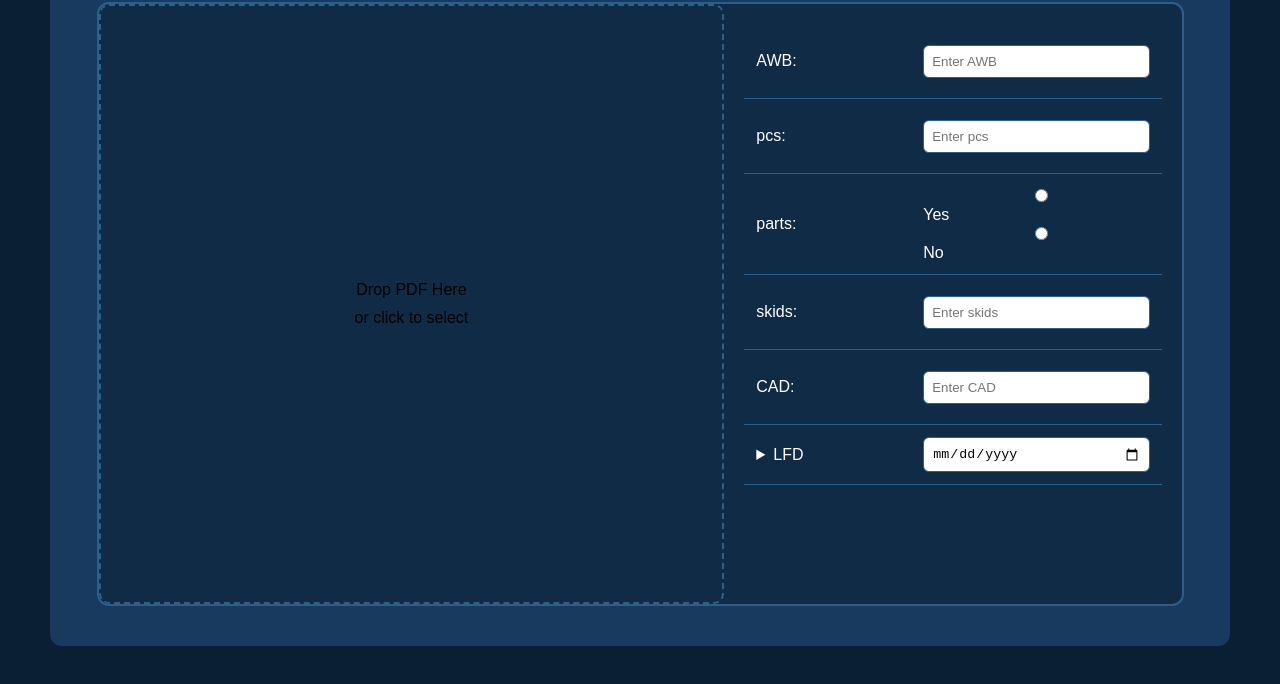
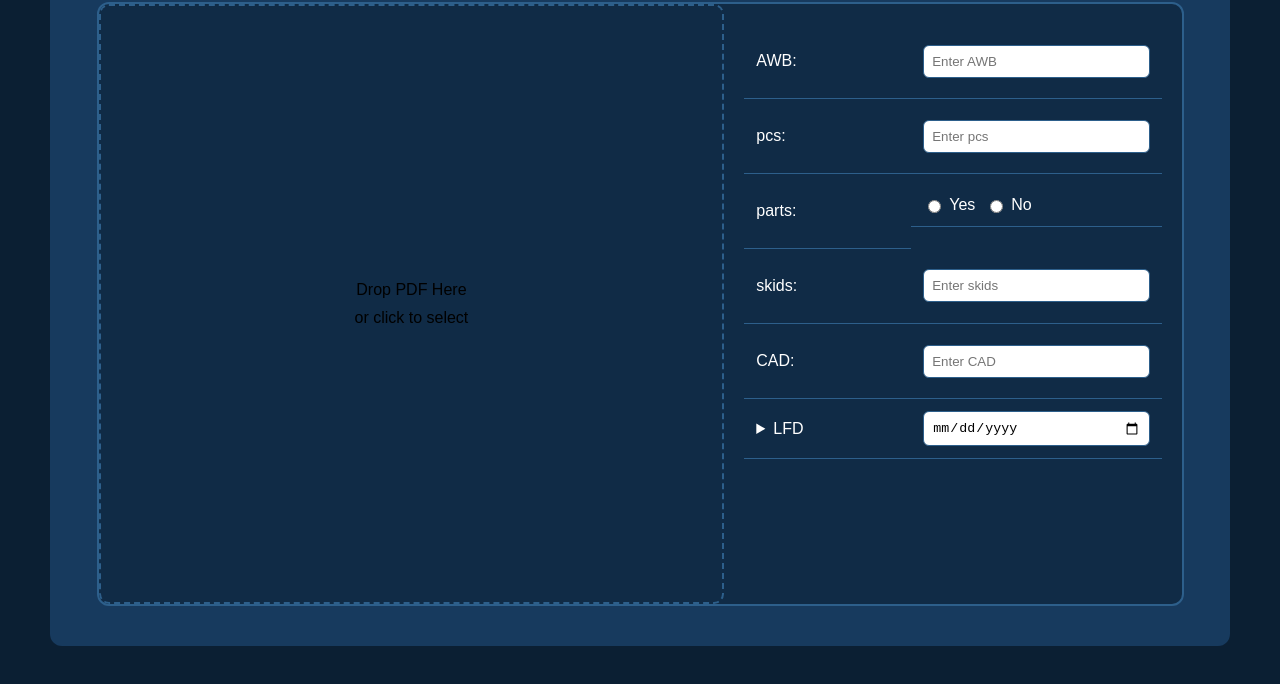
Before and after one commit to An10000/an-local-document-renamer, a plain HTML site: page index.html in a window 1280 px wide. Shown: the part 120-804 px from the top of the page. Drawn offline with Linux system fonts and the light colour scheme.

Commit message:
added radio group style

```diff
--- a/index.html
+++ b/index.html
@@ -47,7 +47,7 @@
                         <td>
                             <p>parts: </p>
                         </td>
-                        <td>
+                        <td class="radio-group">
                             <label>
                                 <input type="radio" name="parts" value="yes">
                                 Yes
--- a/style.css
+++ b/style.css
@@ -117,3 +117,15 @@ h1 {
 .details-content p {
     margin: 5px 0;
 }
+
+.radio-group {
+    display: flex;
+    gap: 10px;
+    margin-top: 10px;
+}
+.radio-group label {
+    display: inline-flex;
+    align-items: center;
+    gap: 5px;
+    width: auto;
+}
```
